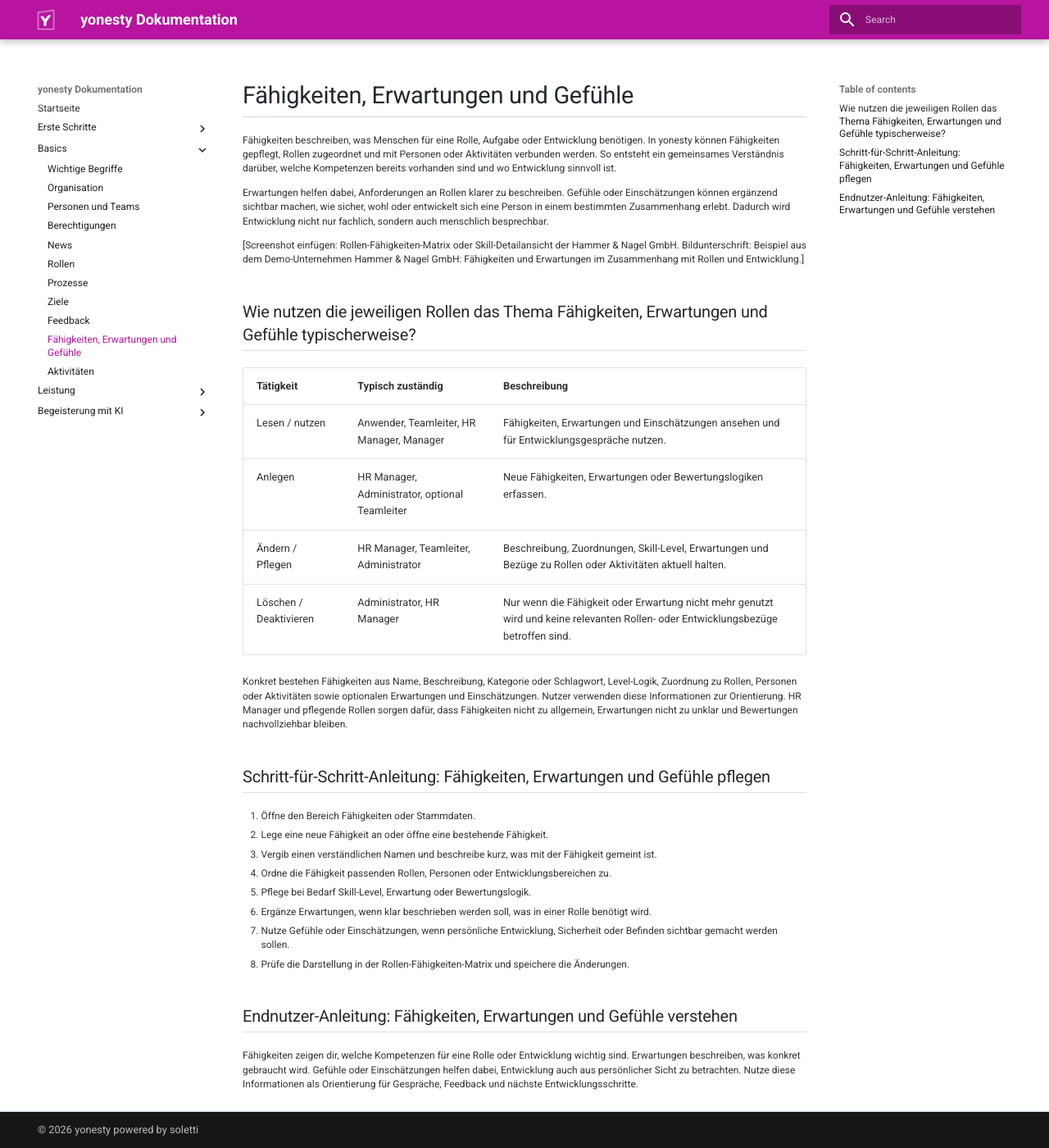
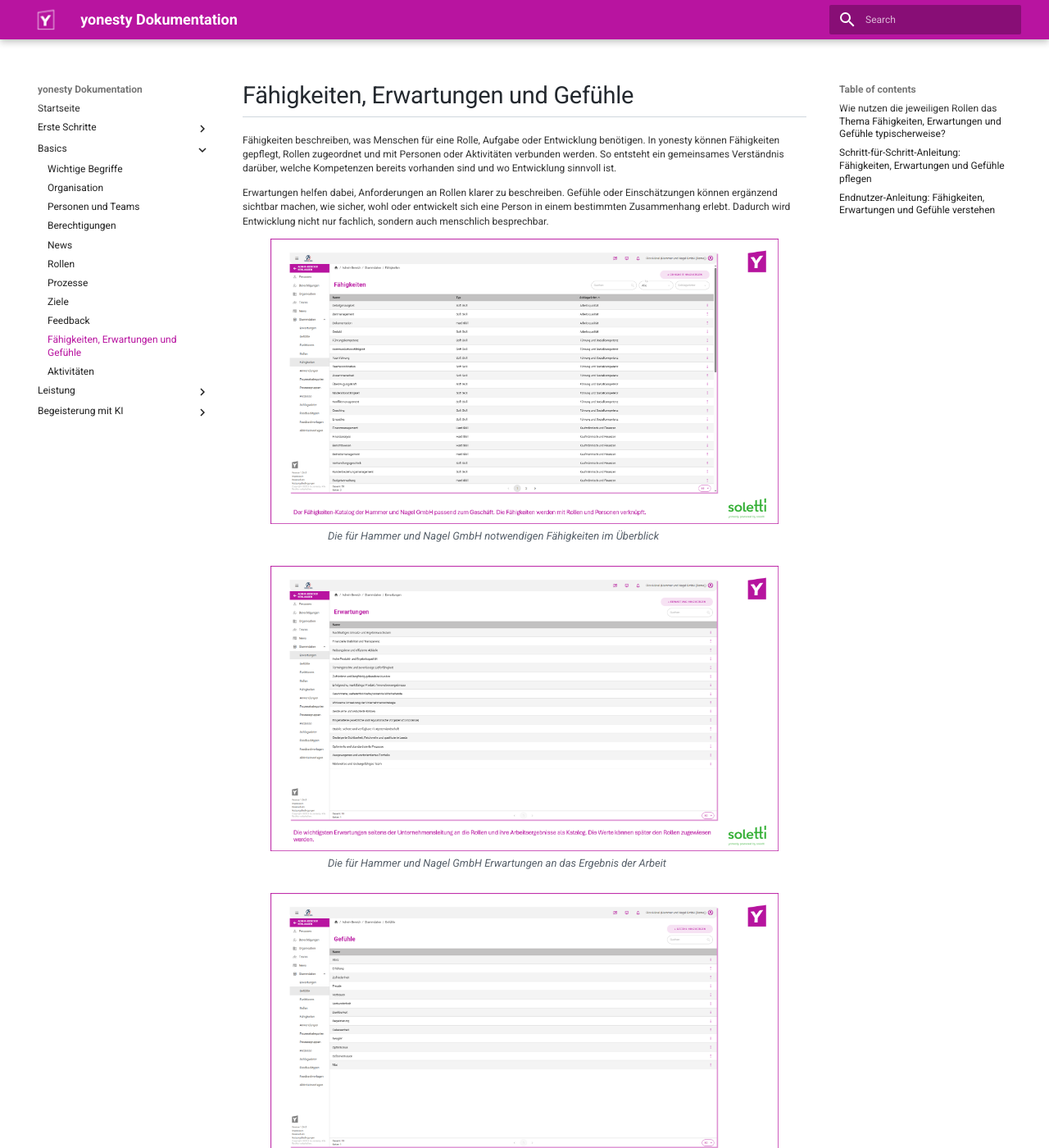
Before and after one commit to ricohaenelsoletti/yonesty, an MkDocs documentation site: the page built from docs/Themenbereich-Fähigkeiten-Erwartungen-und-Gefuehle.md, in a window 1280 px wide and 1400 px high. Shown: the whole window at 82% size. Built offline with MkDocs 1.6.1 and Material for MkDocs 9.7.7, drawn with Linux system fonts in a browser that asks for light colours; some of the changed text lies outside the part shown.

Commit message:
Enhance documentation with images and captions
Added images and captions related to skills, expectations, and feelings for Hammer und Nagel GmbH.

```diff
--- a/docs/Themenbereich-Fähigkeiten-Erwartungen-und-Gefuehle.md
+++ b/docs/Themenbereich-Fähigkeiten-Erwartungen-und-Gefuehle.md
@@ -4,7 +4,20 @@
 
 Erwartungen helfen dabei, Anforderungen an Rollen klarer zu beschreiben. Gefühle oder Einschätzungen können ergänzend sichtbar machen, wie sicher, wohl oder entwickelt sich eine Person in einem bestimmten Zusammenhang erlebt. Dadurch wird Entwicklung nicht nur fachlich, sondern auch menschlich besprechbar.
 
-[Screenshot einfügen: Rollen-Fähigkeiten-Matrix oder Skill-Detailansicht der Hammer & Nagel GmbH. Bildunterschrift: Beispiel aus dem Demo-Unternehmen Hammer & Nagel GmbH: Fähigkeiten und Erwartungen im Zusammenhang mit Rollen und Entwicklung.]
+<figure>
+    <img src="/screenshots/yonesty-Faehigkeiten.png">
+    <figcaption>Die für Hammer und Nagel GmbH notwendigen Fähigkeiten im Überblick</figcaption>
+</figure>
+
+<figure>
+    <img src="/screenshots/yonesty-Erwartungen.png">
+    <figcaption>Die für Hammer und Nagel GmbH Erwartungen an das Ergebnis der Arbeit</figcaption>
+</figure>
+
+<figure>
+    <img src="/screenshots/yonesty-Gefuehle.png">
+    <figcaption>Immer belächelt und absolut unterschätzt: Auch die Gefühle (positive) sollten im Fokus der Gespräche stehen: Wie geht es Dir in der Rolle?</figcaption>
+</figure>
 
 ## Wie nutzen die jeweiligen Rollen das Thema Fähigkeiten, Erwartungen und Gefühle typischerweise?
 
```
